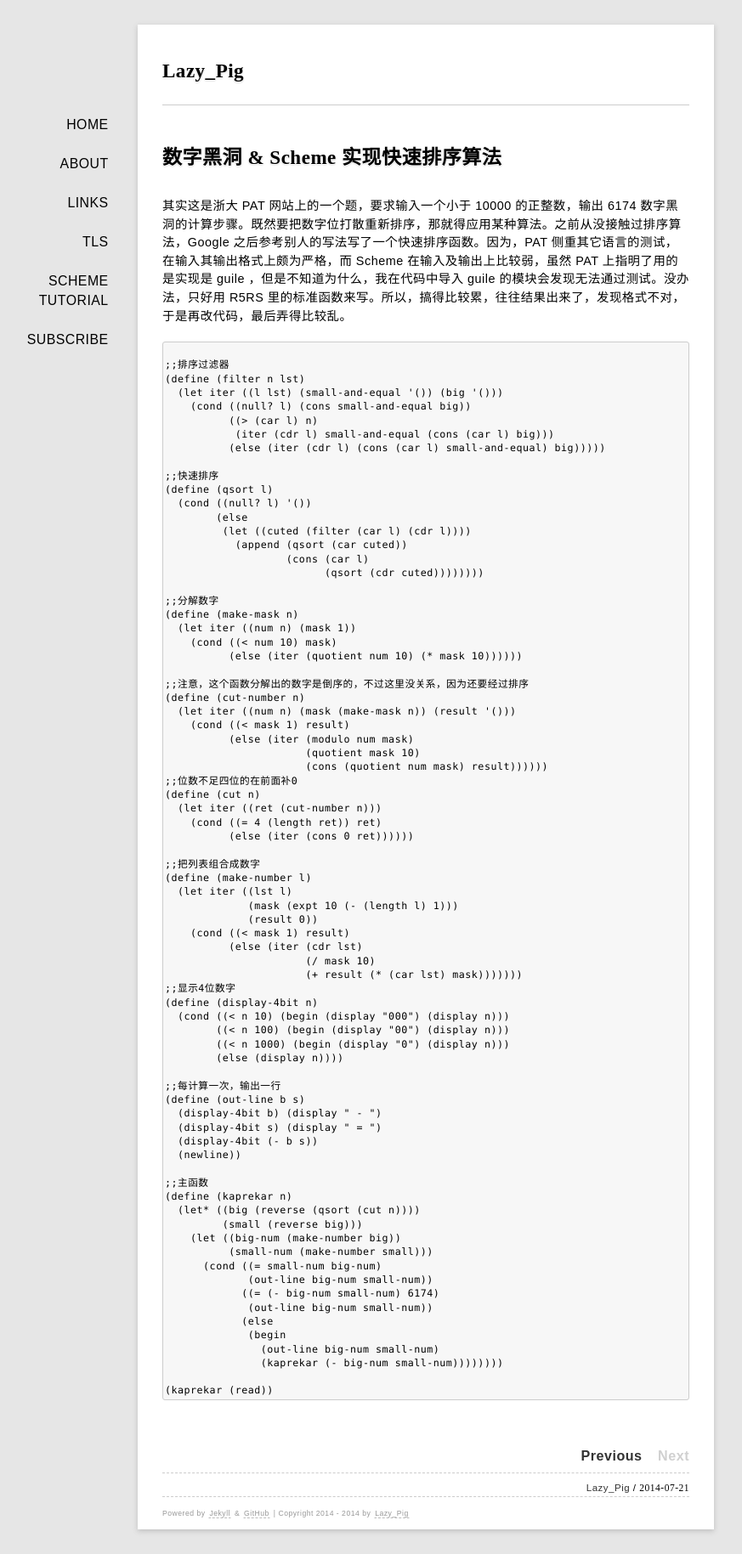
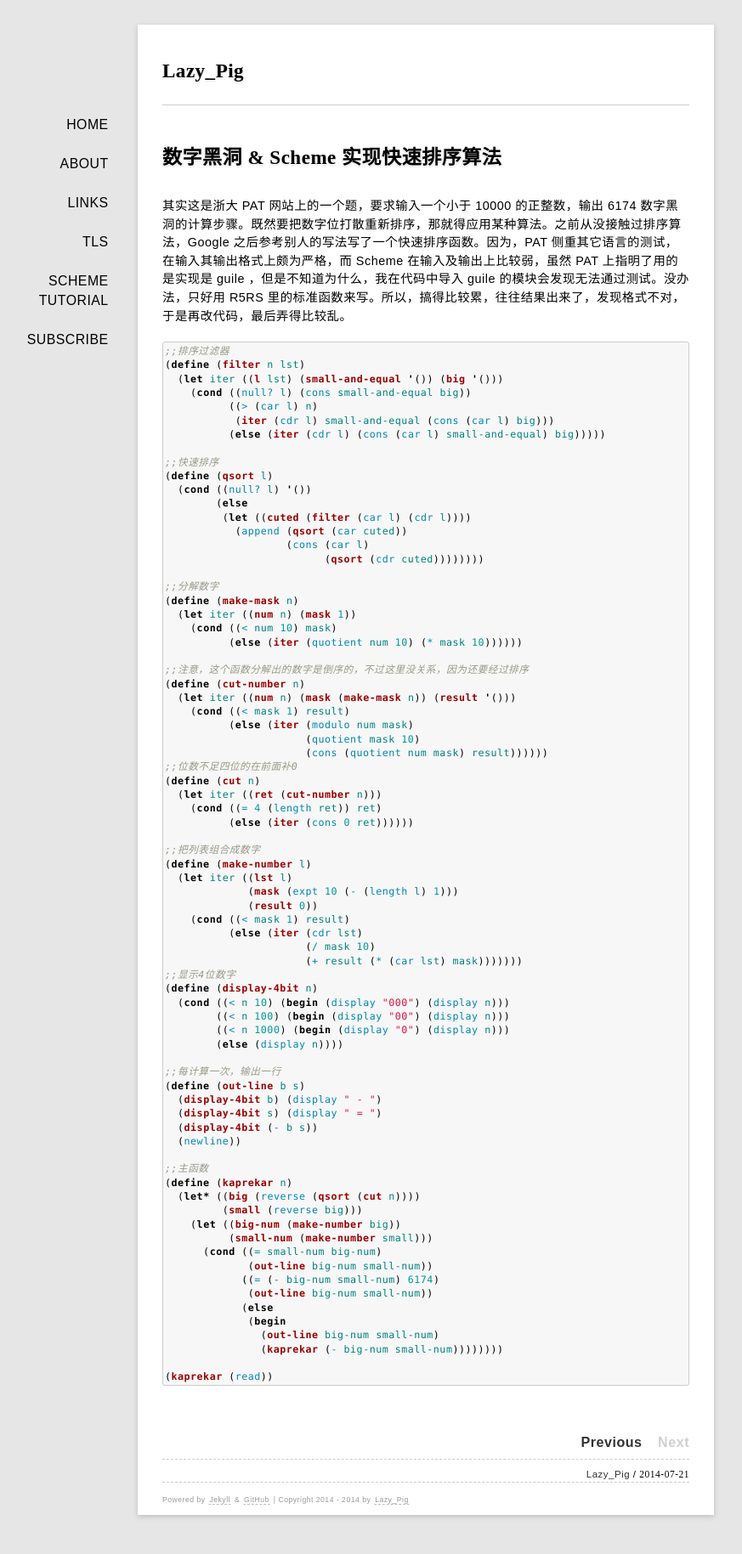
Before and after one commit to rhuichao/uternet.github.io, a Jekyll site: the page built from _posts/2014-07-21-quicksort-in-scheme.md, in a window 1280 px wide. Shown: the whole page at 85% size, without its empty margins (139-1012 px from the left). Built offline with Jekyll 4.4.1, drawn with Linux system fonts in a browser that asks for light colours; some web fonts are replaced; Markdown is read by kramdown in place of the engine named in the settings.

Commit message:
new document posted

````diff
--- a/_posts/2014-07-21-quicksort-in-scheme.md
+++ b/_posts/2014-07-21-quicksort-in-scheme.md
@@ -6,8 +6,7 @@ date: 2014-07-21
 
 其实这是浙大 PAT 网站上的一个题，要求输入一个小于 10000 的正整数，输出 6174 数字黑洞的计算步骤。既然要把数字位打散重新排序，那就得应用某种算法。之前从没接触过排序算法，Google 之后参考别人的写法写了一个快速排序函数。因为，PAT 侧重其它语言的测试，在输入其输出格式上颇为严格，而 Scheme 在输入及输出上比较弱，虽然 PAT 上指明了用的是实现是 guile ，但是不知道为什么，我在代码中导入 guile 的模块会发现无法通过测试。没办法，只好用 R5RS 里的标准函数来写。所以，搞得比较累，往往结果出来了，发现格式不对，于是再改代码，最后弄得比较乱。
 
-```
-
+```scheme
 ;;排序过滤器
 (define (filter n lst)
   (let iter ((l lst) (small-and-equal '()) (big '()))
````
